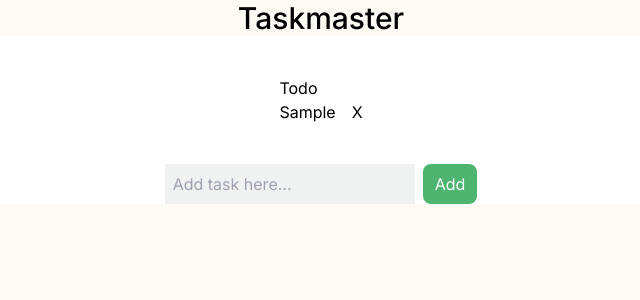
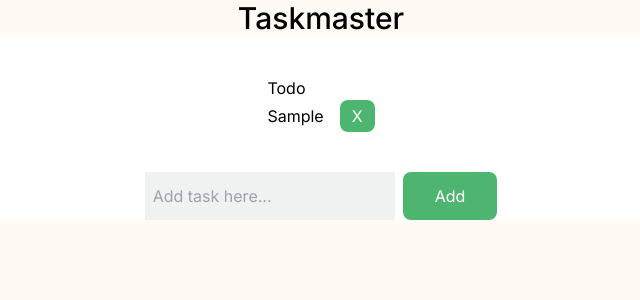
Before and after one commit to ajoykumardas12/taskmaster, a Next.js app: page / in a window 1280 px wide. Both pictures are taken after typing "Sample" into the empty fields and a click on the button "Add". Shown: the top 300 px of the page, without its empty margins (319-959 px from the left). Built offline with nearby package versions, Linux system fonts and the light colour scheme.

Commit message:
button variants

```diff
--- a/app/components/AddTodo.tsx
+++ b/app/components/AddTodo.tsx
@@ -2,6 +2,7 @@
 import { TodoItemT } from "@/types/types";
 import { FormEvent, useRef } from "react";
 import { v4 as uuidv4 } from "uuid";
+import Button from "./Button";
 
 interface AddTodoPropsT{
     addTodo: (newTodo: TodoItemT) => void
@@ -43,12 +44,9 @@ function AddTodo({addTodo}: AddTodoPropsT) {
                 className="bg-inputBg p-2"
                 ref={inputRef}
             />
-            <button
-            type="submit"
-                className="bg-accent text-white px-3 py-2 rounded-lg"
-            >
+            <Button variant="big" onButtonClick={() => handleSubmit} >
                 Add
-            </button>
+            </Button>
         </form>
     );
 }
--- a/app/components/Button.tsx
+++ b/app/components/Button.tsx
@@ -5,11 +5,30 @@ interface ButtonPropsT{
 }
 
 function Button({variant, onButtonClick, children}: ButtonPropsT) {
-    return (
-        <button onClick={() =>onButtonClick()}>
-            {children}
-        </button>
-    );
+    if(variant === "big"){
+        return (
+            <button
+                className="bg-accent px-8 py-3 flex items-center justify-center text-white rounded-lg "
+                onClick={() =>onButtonClick()}
+            >
+                {children}
+            </button>
+        )
+    }else if(variant === "small"){
+        return (
+            <button
+                className="bg-accent px-3 py-1 flex items-center justify-center text-white rounded-lg "
+                onClick={() =>onButtonClick()}
+            >
+                {children}
+            </button>
+        )
+    }else{
+        return (
+            <div>Invalid button variant</div>
+        )
+    }
+
 }
 
 export default Button;
--- a/app/components/TodoRow.tsx
+++ b/app/components/TodoRow.tsx
@@ -9,7 +9,7 @@ interface TodoRowPropsT{
 
 function TodoRow({todoItem, toggleCompleted, deleteTodo}: TodoRowPropsT) {
     return (
-        <div className="flex justify-between gap-4">
+        <div className="flex justify-between items-center gap-4">
             <div>
                 {todoItem.title}
             </div>
--- a/app/page.tsx
+++ b/app/page.tsx
@@ -55,6 +55,7 @@ export default function Home() {
     <main className='flex flex-col items-center bg-white'>
       <div className='p-10'>
         <h1>Todo</h1>
+        <div className='flex flex-col gap-2'>
           { todoItems &&
             todoItems.map((todoItem) => {
               return(
@@ -68,6 +69,7 @@ export default function Home() {
             })
           }
         </div>
+      </div>
       <AddTodo addTodo={addTodo} />
     </main>
   )
```
Lines whose indentation alone changed are shown as unchanged.
